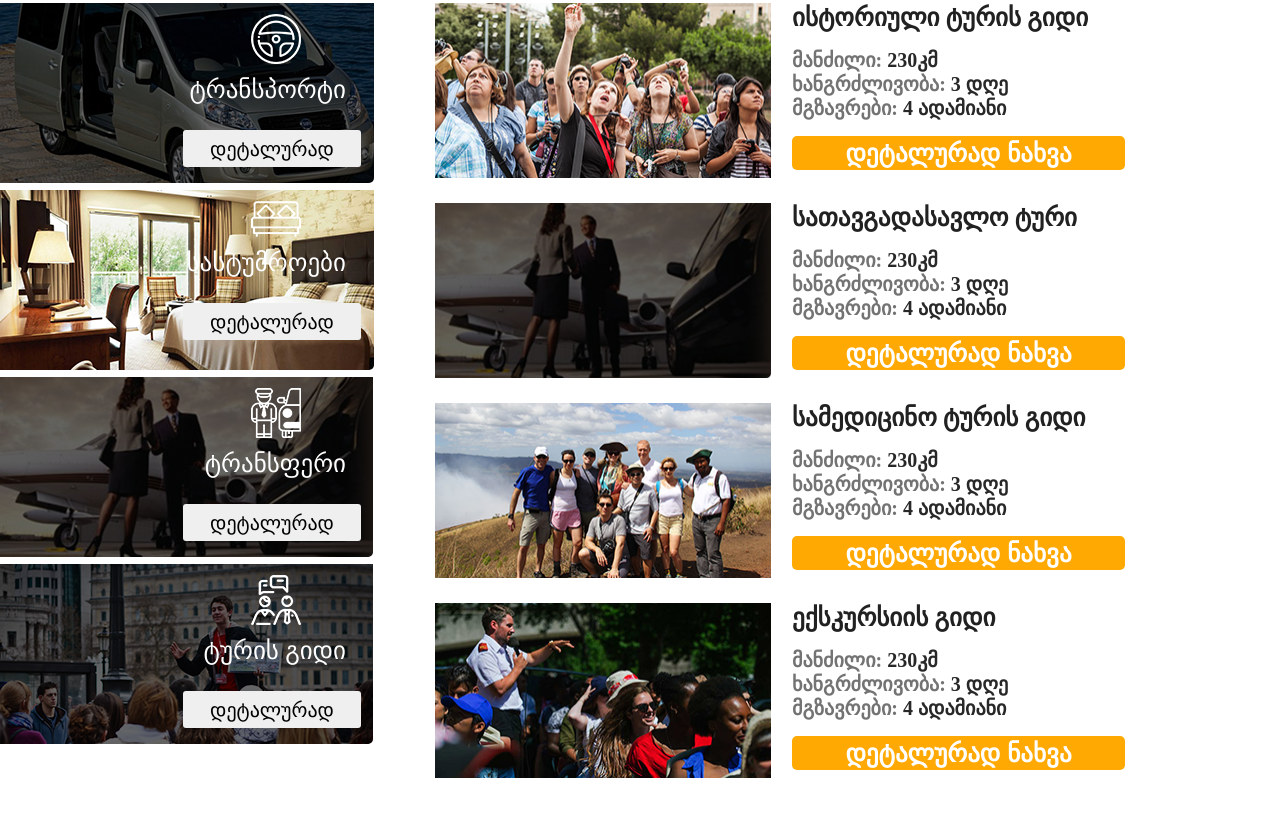
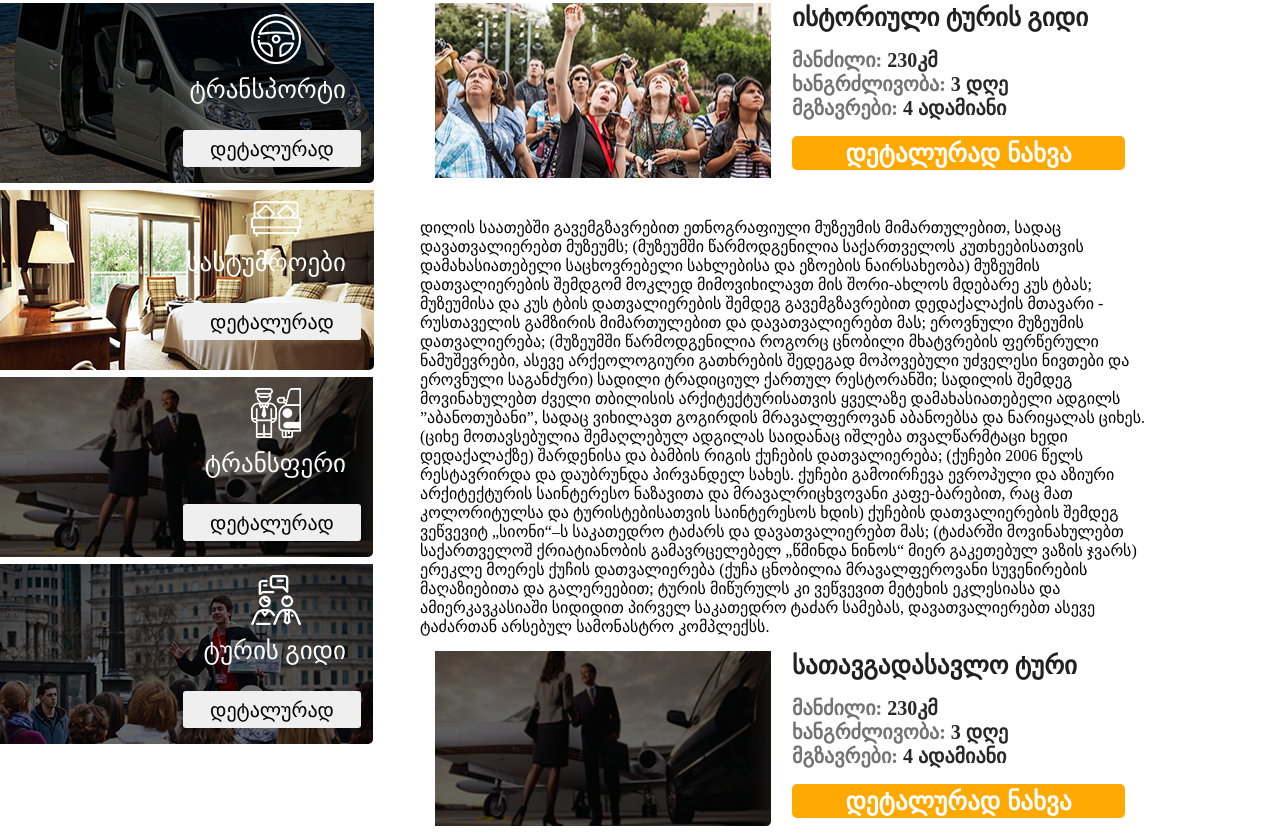
Before and after one commit to jemiks/travelagency, a plain HTML site: page transferservice.html in a window 1280 px wide. Shown: the part 559-1392 px from the top of the page. Drawn offline with Linux system fonts and the light colour scheme.

Commit message:
html1.10-css1,11

```diff
--- a/styles/service.css
+++ b/styles/service.css
@@ -211,7 +211,7 @@ nav {
     align-items: flex-start;
 }
 
-.detail-img img{
+.detail-img img {
     width: 336px;
     height: 175px;
 }
@@ -227,7 +227,8 @@ nav {
     font-size: 25px;
     font-weight: bold;
 }
-.detail-info p:nth-child(2){
+
+.detail-info p:nth-child(2) {
     margin-top: 16px;
 }
 
@@ -406,8 +407,6 @@ footer {
     color: #454545;
 }
 
-
-
 .site-map li > a {
     color: #454545;
 }
@@ -418,4 +417,12 @@ footer {
     align-items: flex-end;
 
 }
+
 /*end of footer*/
+.info-detail {
+    width: 750px;
+    margin: 15px;
+    font-size: 16px;
+    margin-left: 46px;
+
+}
--- a/styles/style.css
+++ b/styles/style.css
@@ -757,9 +757,8 @@ footer {
     color: #ffffff;
 }
 
-.tours-btn button:hover{
+.tours-btn button:hover {
     background-color: #b7b7b7;
-
 }
 
 .tours-tdesxription p {
--- a/transferservice.html
+++ b/transferservice.html
@@ -86,6 +86,38 @@
                 <button>დეტალურად ნახვა</button>
             </div>
         </div>
+        <div class="info-detail">
+                <p>დილის საათებში გავემგზავრებით ეთნოგრაფიული მუზეუმის მიმართულებით, სადაც დავათვალიერებთ
+                    მუზეუმს;
+                    (მუზეუმში წარმოდგენილია საქართველოს კუთხეებისათვის დამახასიათებელი საცხოვრებელი სახლებისა და
+                    ეზოების
+                    ნაირსახეობა)
+                    მუზეუმის დათვალიერების შემდგომ მოკლედ მიმოვიხილავთ მის შორი-ახლოს მდებარე კუს ტბას;
+                    მუზეუმისა და კუს ტბის დათვალიერების შემდეგ გავემგზავრებით დედაქალაქის მთავარი - რუსთაველის
+                    გამზირის
+                    მიმართულებით და დავათვალიერებთ მას;
+                    ეროვნული მუზეუმის დათვალიერება; (მუზეუმში წარმოდგენილია როგორც ცნობილი მხატვრების ფერწერული
+                    ნამუშევრები, ასევე არქეოლოგიური გათხრების შედეგად მოპოვებული უძველესი ნივთები და ეროვნული
+                    საგანძური)
+                    სადილი ტრადიციულ ქართულ რესტორანში;
+                    სადილის შემდეგ მოვინახულებთ ძველი თბილისის არქიტექტურისათვის ყველაზე დამახასიათებელი ადგილს
+                    ”აბანოთუბანი”, სადაც ვიხილავთ გოგირდის მრავალფეროვან აბანოებსა და ნარიყალას ციხეს. (ციხე
+                    მოთავსებულია შემაღლებულ ადგილას საიდანაც იშლება თვალწარმტაცი ხედი დედაქალაქზე)
+                    შარდენისა და ბამბის რიგის ქუჩების დათვალიერება; (ქუჩები 2006 წელს რესტავრირდა და დაუბრუნდა
+                    პირვანდელ
+                    სახეს. ქუჩები გამოირჩევა ევროპული და აზიური არქიტექტურის საინტერესო ნაზავითა და
+                    მრავალრიცხვოვანი
+                    კაფე-ბარებით, რაც მათ კოლორიტულსა და ტურისტებისათვის საინტერესოს ხდის)
+                    ქუჩების დათვალიერების შემდეგ ვეწვევიტ „სიონი“–ს საკათედრო ტაძარს და დავათვალიერებთ მას;
+                    (ტაძარში
+                    მოვინახულებთ საქართველოშ ქრიატიანობის გამავრცელებელ „წმინდა ნინოს“ მიერ გაკეთებულ ვაზის
+                    ჯვარს)
+                    ერეკლე მოერეს ქუჩის დათვალიერება (ქუჩა ცნობილია მრავალფეროვანი სუვენირების მაღაზიებითა და
+                    გალერეებით;
+                    ტურის მიწურულს კი ვეწვევით მეტეხის ეკლესიასა და ამიერკავკასიაში სიდიდით პირველ საკათედრო
+                    ტაძარ
+                    სამებას, დავათვალიერებთ ასევე ტაძართან არსებულ სამონასტრო კომპლექსს.</p>
+            </div>
         <div class="right-detail">
             <div class="detail-img">
                 <img src="images/transfer1.png" alt="">
@@ -96,8 +128,11 @@
                 <p>ხანგრძლივობა: <span>3 დღე</span></p>
                 <p>მგზავრები: <span>4 ადამიანი</span></p>
                 <button>დეტალურად ნახვა</button>
+
             </div>
+
         </div>
+
         <div class="right-detail">
             <div class="detail-img">
                 <img src="images/transfer-3-img.png" alt="">
```
